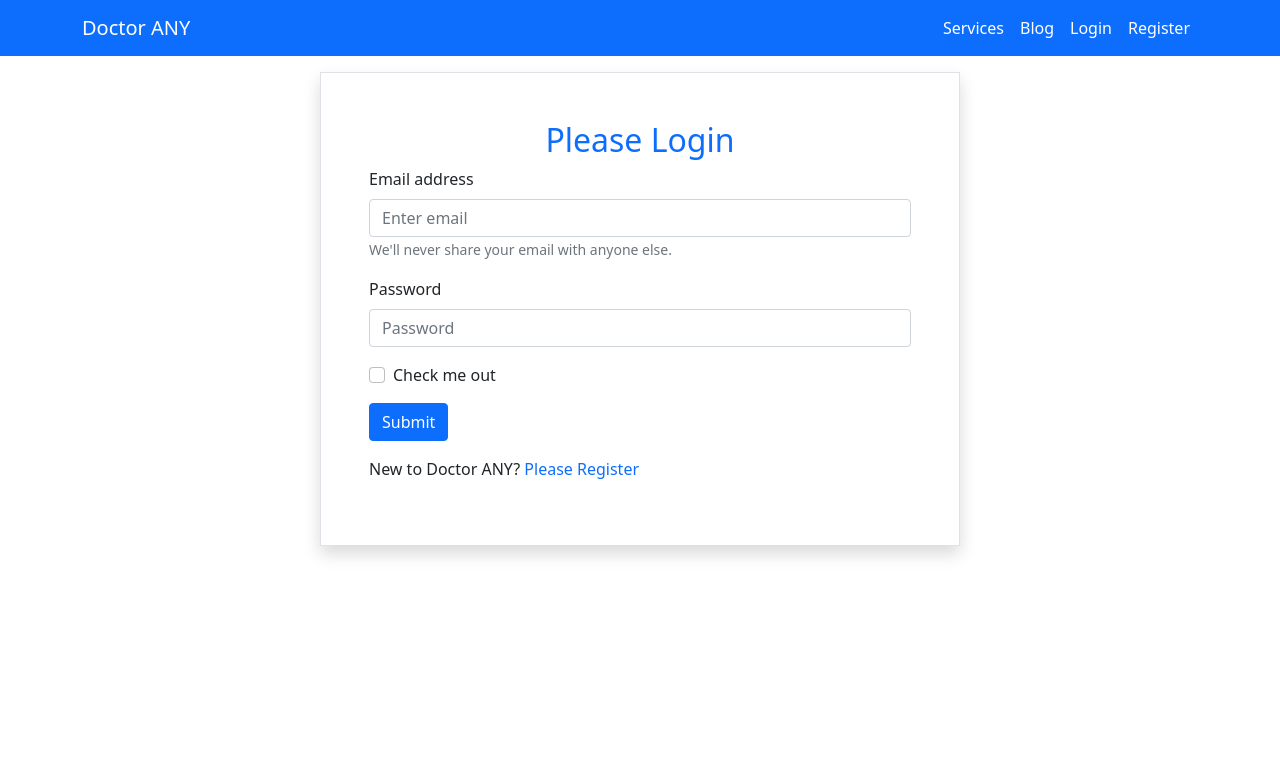
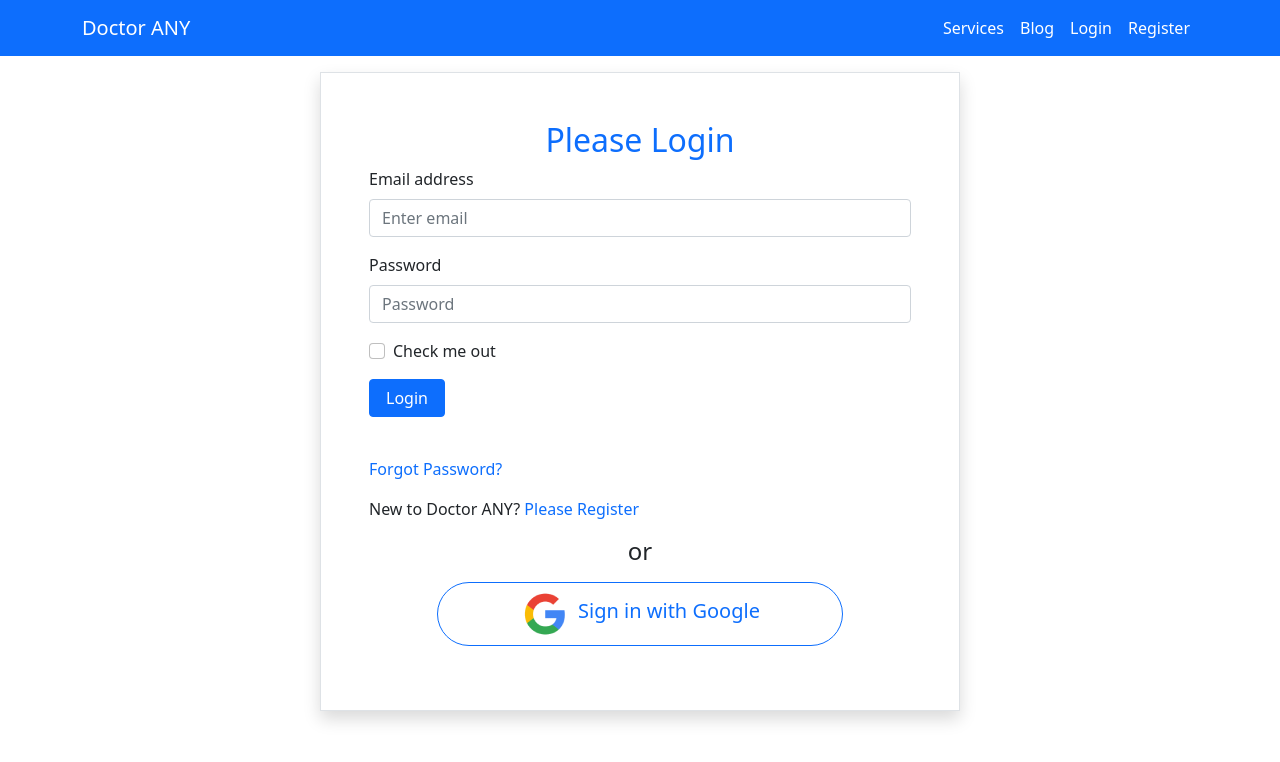
Before and after one commit to MDNURAAZAM/doctor-xyz, a React (Create React App) app: page /login in a window 1280 px wide. Shown: the top 762 px of the page. Built offline with nearby package versions, Linux system fonts and the light colour scheme; no server answers; the HTML template or start-up script is replaced by a standard one.

Commit message:
forget password completed

```diff
--- a/src/App.js
+++ b/src/App.js
@@ -9,6 +9,7 @@ import Login from "./Login/Login/Login";
 import Register from "./Login/Register/Register";
 import CheckOut from "./CheckOut/CheckOut";
 import RequireAuth from "./Login/RequireAuth/RequireAuth";
+import ForgotPassword from "./Login/ForgotPassword/ForgotPassword";
 
 function App() {
   return (
@@ -20,6 +21,10 @@ function App() {
         <Route path="/home" element={<Home></Home>}></Route>
         <Route path="/login" element={<Login></Login>}></Route>
         <Route path="/register" element={<Register></Register>}></Route>
+        <Route
+          path="/forgotPassword"
+          element={<ForgotPassword></ForgotPassword>}
+        ></Route>
         <Route
           path="/checkout"
           element={
--- /dev/null
+++ b/src/Login/ForgotPassword/ForgotPassword.js
@@ -0,0 +1,48 @@
+import React, { useRef } from "react";
+import { Button, Form } from "react-bootstrap";
+import { useSendPasswordResetEmail } from "react-firebase-hooks/auth";
+import { useNavigate } from "react-router-dom";
+import auth from "../../firebase.init";
+
+const ForgotPassword = () => {
+  const emailRef = useRef("");
+  const navigate = useNavigate();
+  const [sendPasswordResetEmail, sending, error] =
+    useSendPasswordResetEmail(auth);
+  const handleResetPassword = async (event) => {
+    event.preventDefault();
+    const email = emailRef.current.value;
+    await sendPasswordResetEmail(email);
+    alert("Sent email");
+  };
+  let errorElement = "";
+  if (error) {
+    errorElement = (
+      <div>
+        <p className="text-danger">Error: {error.message}</p>
+      </div>
+    );
+  }
+
+  return (
+    <div className="container w-50 mx-auto border border-1 shadow mt-3 p-5">
+      <h2 className="text-primary text-center mb-5">Reset Password</h2>
+      <Form onSubmit={handleResetPassword}>
+        <Form.Group className="mb-3" controlId="formBasicEmail">
+          <Form.Control
+            ref={emailRef}
+            type="email"
+            placeholder="Enter email"
+            required
+          />
+        </Form.Group>
+        <Button variant="primary" type="submit" className="mb-4 px-3">
+          Reset Password
+        </Button>
+        {errorElement}
+      </Form>
+    </div>
+  );
+};
+
+export default ForgotPassword;
--- a/src/Login/Login/Login.js
+++ b/src/Login/Login/Login.js
@@ -3,6 +3,7 @@ import { Button, Form } from "react-bootstrap";
 import { useSignInWithEmailAndPassword } from "react-firebase-hooks/auth";
 import { Link, useLocation, useNavigate } from "react-router-dom";
 import auth from "../../firebase.init";
+import SocialLogin from "../SocialLogin/SocialLogin";
 
 const Login = () => {
   const emailRef = useRef("");
@@ -20,6 +21,14 @@ const Login = () => {
     const password = passwordRef.current.value;
     signInWithEmailAndPassword(email, password);
   };
+  let errorElement = "";
+  if (error) {
+    errorElement = (
+      <div>
+        <p className="text-danger">Error: {error.message}</p>
+      </div>
+    );
+  }
 
   if (user) {
     navigate(from, { replace: true });
@@ -37,9 +46,6 @@ const Login = () => {
             placeholder="Enter email"
             required
           />
-          <Form.Text className="text-muted">
-            We'll never share your email with anyone else.
-          </Form.Text>
         </Form.Group>
 
         <Form.Group className="mb-3" controlId="formBasicPassword">
@@ -54,10 +60,19 @@ const Login = () => {
         <Form.Group className="mb-3" controlId="formBasicCheckbox">
           <Form.Check type="checkbox" label="Check me out" />
         </Form.Group>
-        <Button variant="primary" type="submit">
-          Submit
+        <Button variant="primary" type="submit" className="mb-4 px-3">
+          Login
         </Button>
+        {errorElement}
       </Form>
+
+      <p className="mt-3">
+        <span className="text-primary">
+          <Link to="/forgotPassword" style={{ textDecoration: "none" }}>
+            Forgot Password?
+          </Link>
+        </span>
+      </p>
       <p className="mt-3">
         New to Doctor ANY?{" "}
         <span className="text-primary">
@@ -66,6 +81,10 @@ const Login = () => {
           </Link>
         </span>
       </p>
+      <div>
+        <h4 className="text-center">or</h4>
+      </div>
+      <SocialLogin></SocialLogin>
     </div>
   );
 };
--- a/src/Login/Register/Register.js
+++ b/src/Login/Register/Register.js
@@ -44,9 +44,6 @@ const Register = () => {
             placeholder="Enter email"
             required
           />
-          <Form.Text className="text-muted">
-            We'll never share your email with anyone else.
-          </Form.Text>
         </Form.Group>
 
         <Form.Group className="mb-3" controlId="formBasicPassword">
--- /dev/null
+++ b/src/Login/SocialLogin/SocialLogin.js
@@ -0,0 +1,36 @@
+import React from "react";
+import { useSignInWithGoogle } from "react-firebase-hooks/auth";
+import { useNavigate } from "react-router-dom";
+import auth from "../../firebase.init";
+import google from "./../../images/googleLogo/google.png";
+
+const SocialLogin = () => {
+  const [signInWithGoogle, user, loading, error] = useSignInWithGoogle(auth);
+  const navigate = useNavigate();
+  let errorElement = "";
+  if (user) {
+    navigate("/home");
+  }
+  if (error) {
+    errorElement = (
+      <div>
+        <p className="text-danger">Error: {error.message}</p>
+      </div>
+    );
+  }
+
+  return (
+    <div className="text-center mt-3">
+      <button
+        onClick={() => signInWithGoogle()}
+        className="btn btn-outline-primary w-75 rounded-pill mb-3"
+      >
+        <img src={google} alt="" />
+        <span className="fs-5 ms-2">Sign in with Google</span>
+      </button>
+      {errorElement}
+    </div>
+  );
+};
+
+export default SocialLogin;
```
Also changed, not shown: src/images/googleLogo/google.png (added).
